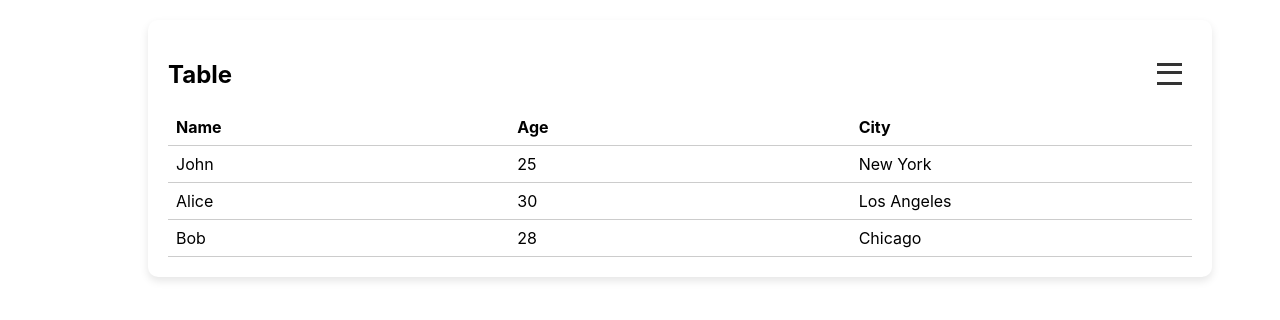
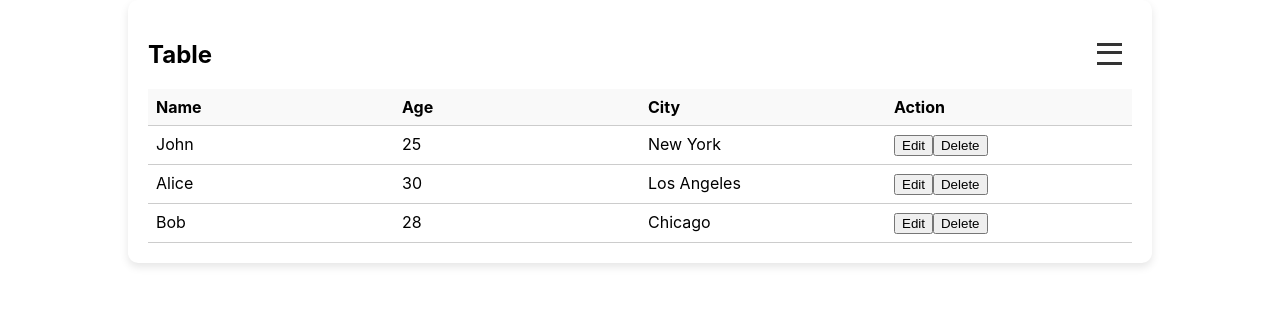
Before and after one commit to mostofa-s-cse/TechnoFix-task, a React (Create React App) app: page / in a window 1280 px wide. Shown: the top 320 px of the page. Built offline with nearby package versions, Linux system fonts and the light colour scheme.

Commit message:
action button added

```diff
--- a/src/App.css
+++ b/src/App.css
@@ -6,12 +6,10 @@
   margin-left: auto;
 }
 .card {
-  width: 100%;
   padding: 20px;
   border-radius: 10px;
   box-shadow: 0 4px 8px rgba(0, 0, 0, 0.1);
   background-color: #fff;
-  margin: 20px;
 }
 .title{
   display: flex;
@@ -30,6 +28,7 @@
 
 .table-header {
   font-weight: bold;
+  background-color: #cccccc21;
 }
 
 .table-cell {
@@ -99,6 +98,7 @@
   border-top: none;
   display: none;
   border-radius: 5px;
+  box-shadow: 0 4px 8px rgba(0, 0, 0, 0.1);
 }
 
 #toggle:checked+.button~.menu {
--- a/src/App.js
+++ b/src/App.js
@@ -7,21 +7,36 @@ const data = [
   { id: 3, name: 'Bob', age: 28, city: 'Chicago' },
 ];
 
+  const handleEdit = (id) => {
+    // Handle edit action
+    console.log(`Editing item with ID ${id}`);
+  };
+
+  const handleDelete = (id) => {
+    // Handle delete action
+    console.log(`Deleting item with ID ${id}`);
+  };
 const CustomTable = ({ columns, data }) => {
   return (
-
-
     <div className="table">
       <div className="table-row table-header">
         {columns.map(column => (
           <div className="table-cell" key={column.key} style={{ display: column.visible ? 'block' : 'none' }}>{column.label}</div>
         ))}
       </div>
-
       {data.map(row => (
         <div key={row.id} className="table-row">
           {columns.map(column => (
-              <div className="table-cell" key={column.key} style={{ display: column.visible ? 'block' : 'none' }}>{row[column.key]}</div>
+            <div className="table-cell" key={column.key} style={{ display: column.visible ? 'block' : 'none' }}>
+              {column.key === 'action' ? (
+                <>
+                  <button onClick={() => handleEdit(row.id)}>Edit</button>
+                  <button onClick={() => handleDelete(row.id)}>Delete</button>
+                </>
+              ) : (
+                row[column.key]
+              )}
+            </div>
           ))}
         </div>
       ))}
@@ -46,13 +61,13 @@ const TableWithMenu = ({ columns, data }) => {
         <div className='card'>
           <div className='title'>
             <h2>Table</h2>
-         <div class="menu-toggle">
+            <div className="menu-toggle">
               <input type="checkbox" id="toggle" style={{ display: 'none' }} />
-  <label for="toggle" class="button">
-    <span class="icon"></span>
+              <label htmlFor="toggle" className="button">
+                <span className="icon"></span>
               </label>
-      <ul class="menu">
-          <p>Add or remove colums</p>
+              <ul className="menu">
+                <p>Add or remove columns</p>
                 {visibleColumns.map(column => (
                   <li key={column.key}>
                     <label>
@@ -68,20 +83,19 @@ const TableWithMenu = ({ columns, data }) => {
               </ul>
             </div>
           </div>
-          <CustomTable columns={visibleColumns} data={data} />
+          <CustomTable columns={[...visibleColumns, { key: 'actions', label: 'Actions' }]} data={data} />
         </div>
       </div>
-
     </>
   );
 };
-
 
 function App() {
   const columns = [
     { key: 'name', label: 'Name' },
     { key: 'age', label: 'Age' },
     { key: 'city', label: 'City' },
+    { key: 'action', label: 'Action' },
   ];
   return (
     <TableWithMenu columns={columns} data={data} />
```
Lines whose indentation alone changed are shown as unchanged.
